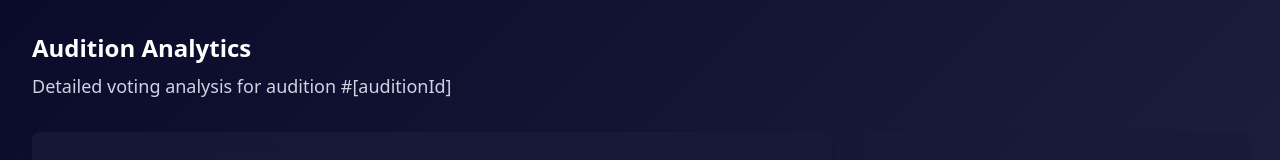
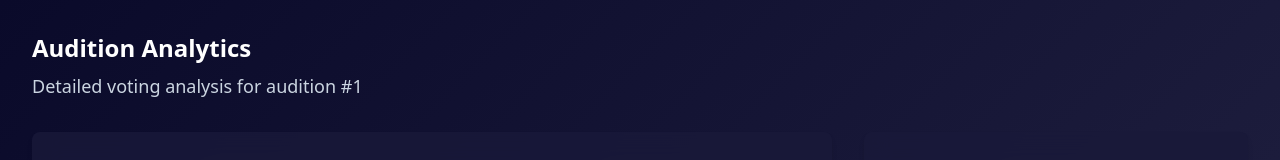
Before and after one commit to hackinsync/musicstrk, a Next.js app in the folder webapp/: page /audition/1/analytics in a window 1280 px wide. Shown: the top 160 px of the page. Built offline with nearby package versions, Linux system fonts and the light colour scheme; a web font is replaced by a local one.

Commit message:
fix(ui): Correctly display audition ID in analytics header

```diff
--- a/webapp/app/audition/[auditionId]/analytics/page.tsx
+++ b/webapp/app/audition/[auditionId]/analytics/page.tsx
@@ -31,7 +31,7 @@ export default function AnalyticsPage() {
         <header className="mb-8">
           <h1 className="text-2xl font-bold text-white">Audition Analytics</h1>
           <p className="mt-2 text-lg text-slate-300">
-            Detailed voting analysis for audition #[auditionId]
+            Detailed voting analysis for audition #{auditionId}
           </p>
         </header>
 
```
